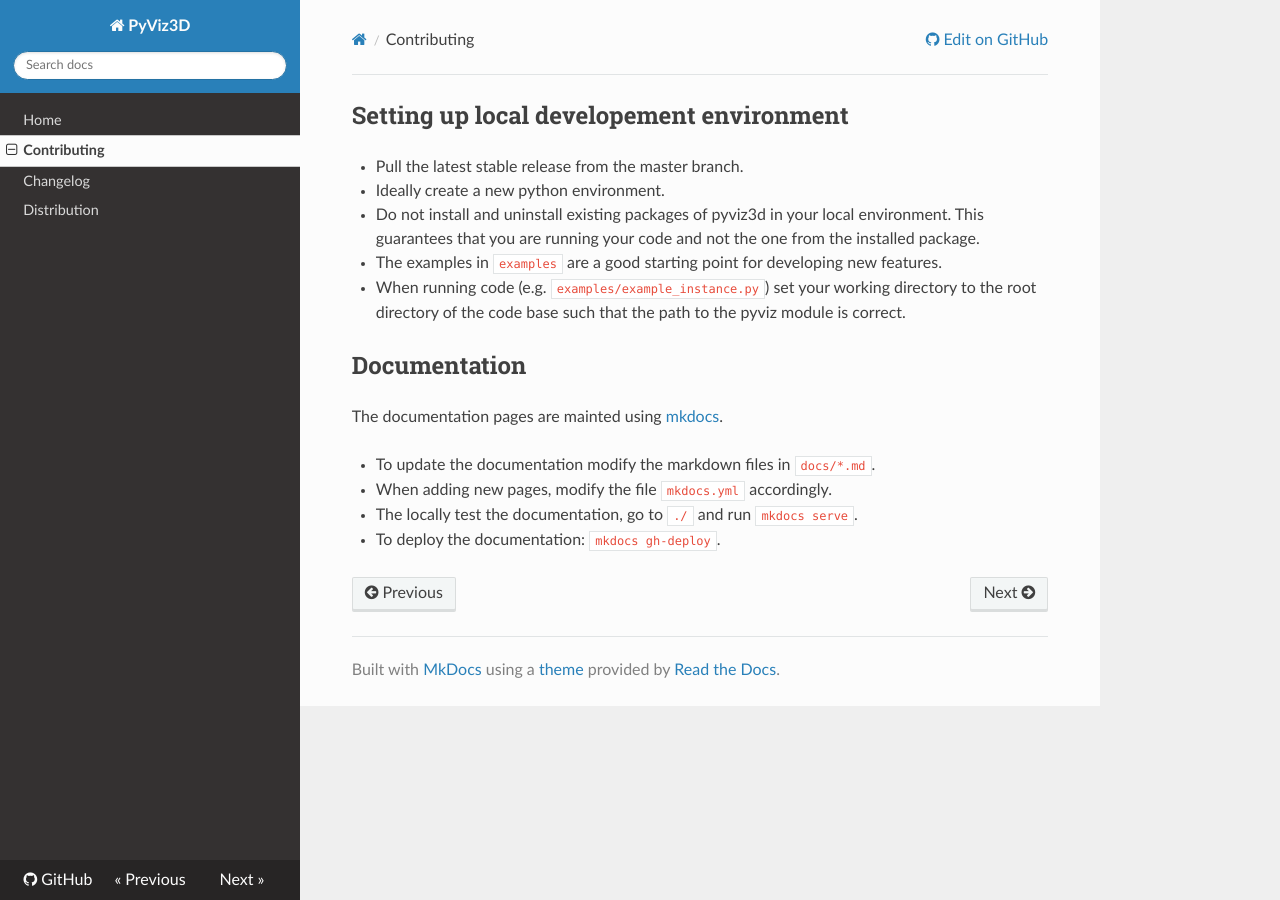
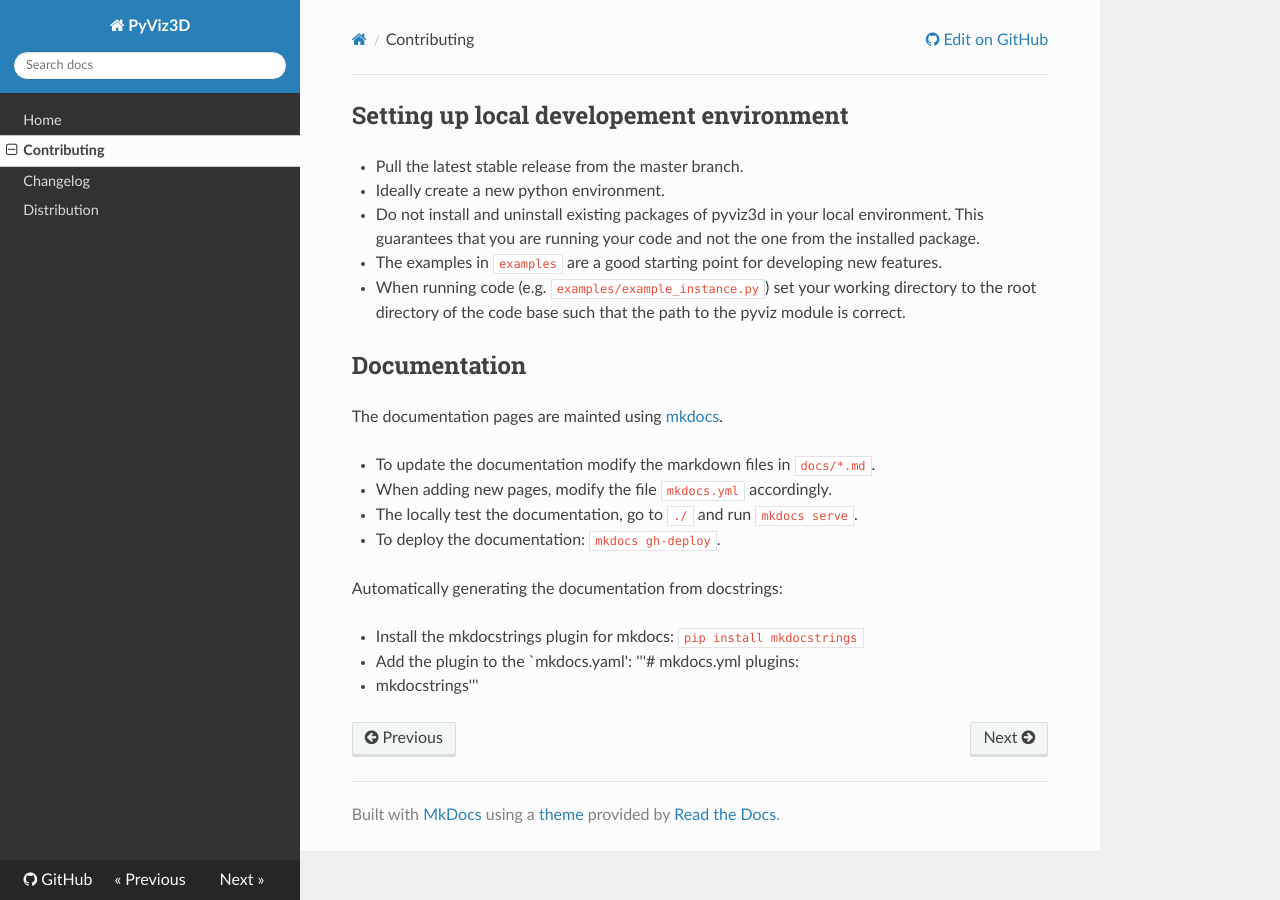
Before and after one commit to francisengelmann/PyViz3D, an MkDocs documentation site: the page built from docs/contributing.md, in a window 1280 px wide. Built offline with MkDocs 1.6.1, drawn with Linux system fonts in a browser that asks for light colours; nearby versions of some CDN libraries.

Commit message:
Update contributing.md

```diff
--- a/docs/contributing.md
+++ b/docs/contributing.md
@@ -14,3 +14,11 @@ The documentation pages are mainted using [mkdocs](https://www.mkdocs.org/).
 * When adding new pages, modify the file `mkdocs.yml` accordingly.
 * The locally test the documentation, go to `./` and run `mkdocs serve`.
 * To deploy the documentation: `mkdocs gh-deploy`.
+
+Automatically generating the documentation from docstrings:
+
+* Install the mkdocstrings plugin for mkdocs: `pip install mkdocstrings`
+* Add the plugin to the `mkdocs.yaml':
+'''# mkdocs.yml
+plugins:
+  - mkdocstrings'''
```
